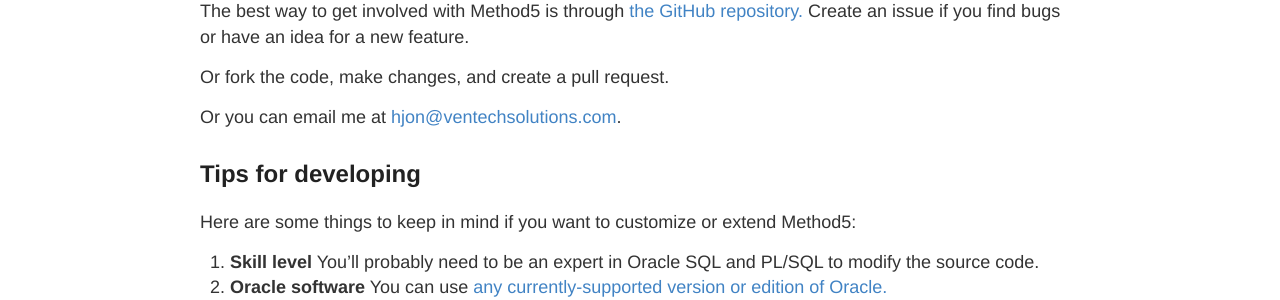
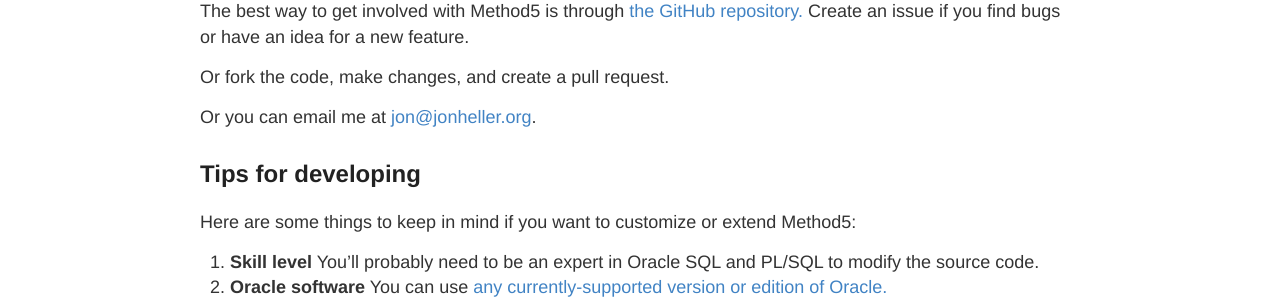
Before and after one commit to method5/method5.github.io, a Jekyll site: the page built from contribute.md, in a window 1280 px wide. Shown: the part 297-597 px from the top of the page. Built offline with Jekyll 4.4.1, drawn with Linux system fonts in a browser that asks for light colours.

Commit message:
Changed email address.

```diff
--- a/contribute.md
+++ b/contribute.md
@@ -10,7 +10,7 @@ The best way to get involved with Method5 is through [the GitHub repository.](ht
 
 Or fork the code, make changes, and create a pull request.
 
-Or you can email me at <a href="mailto:hjon@ventechsolutions.com?Subject=Method5" target="_top">hjon@ventechsolutions.com</a>.
+Or you can email me at <a href="mailto:jon@jonheller.org?Subject=Method5" target="_top">jon@jonheller.org</a>.
 
 Tips for developing
 -------------------
```
